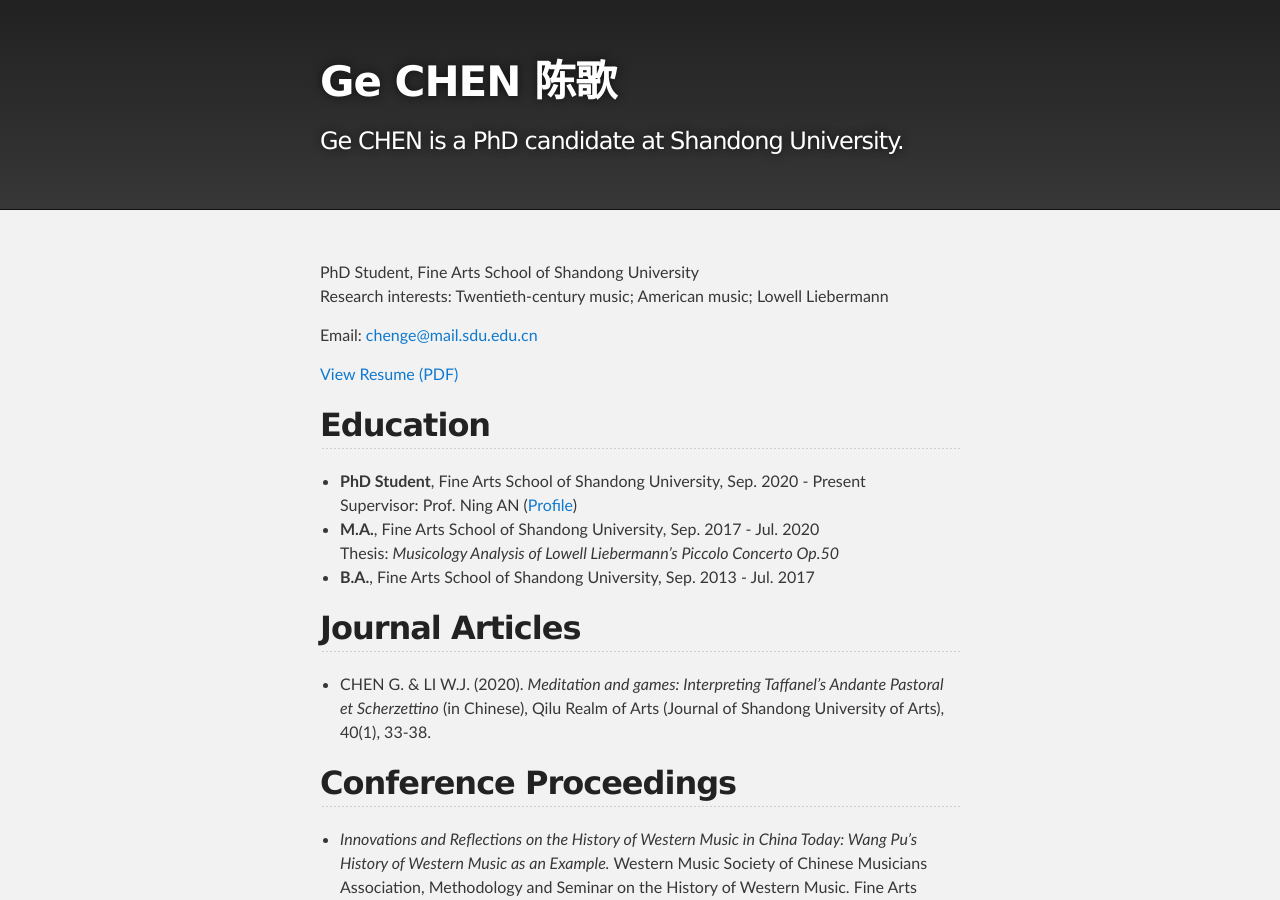
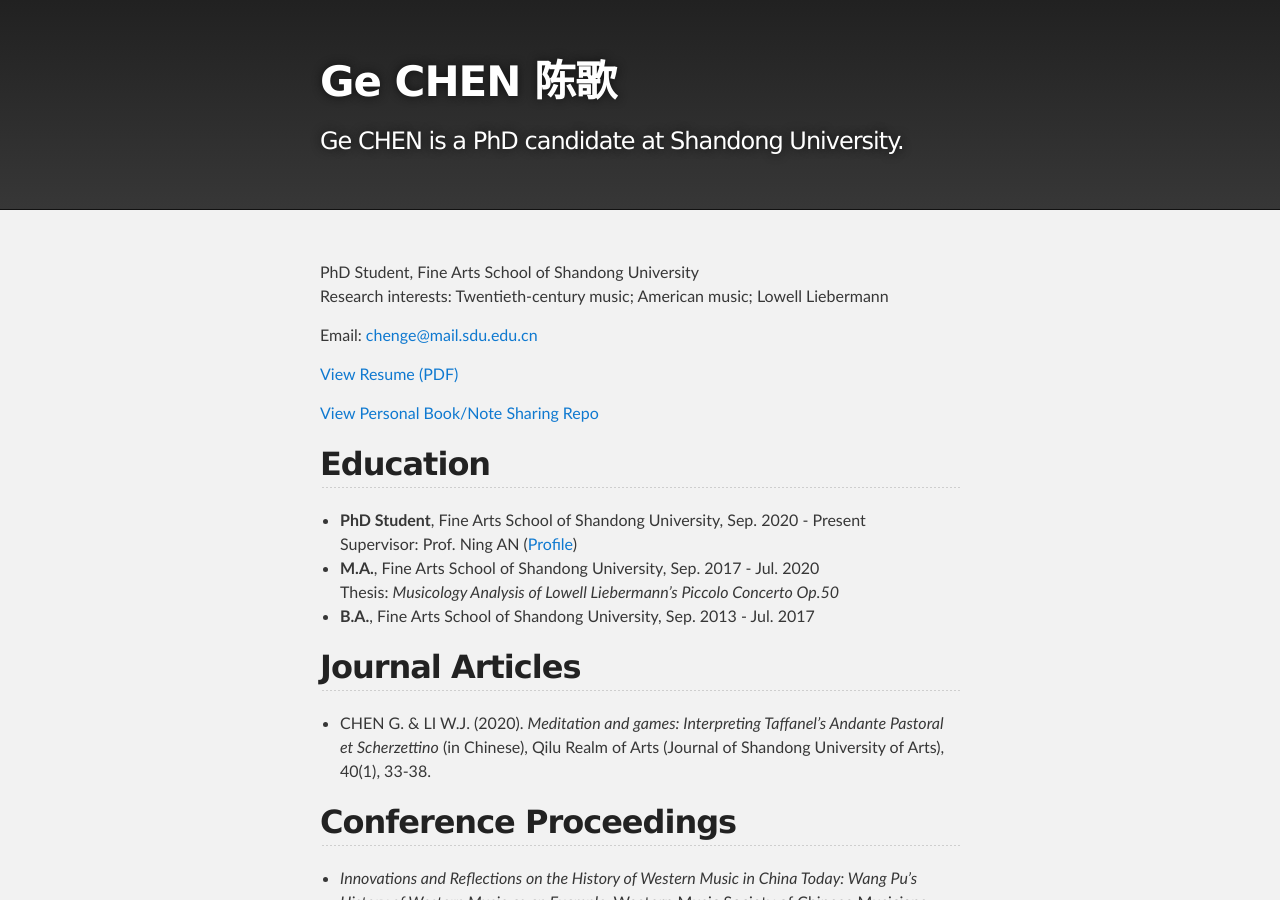
Before and after one commit to gechendev/gechendev.github.io, a Jekyll site: the page built from index.html, in a window 1280 px wide and 900 px high. Built offline with Jekyll 4.4.1, drawn with Linux system fonts in a browser that asks for light colours.

Commit message:
Add link to personal book/note sharing repo
Added a new paragraph with a link to the GitHub repository for personal book and note sharing in the homepage.

```diff
--- a/index.html
+++ b/index.html
@@ -8,6 +8,7 @@
         Research interests: Twentieth-century music; American music; Lowell Liebermann</p>
     <p>Email: <a href="mailto:chenge@mail.sdu.edu.cn">chenge@mail.sdu.edu.cn</a></p>
     <p><a href="Resume_CHEN_Ge.pdf">View Resume (PDF)</a></p>
+    <p><a href="https://github.com/gechendev/music-research-notes">View Personal Book/Note Sharing Repo</a></p>
 </div><!-- /.blurb -->
 
 <div class="content">
```
